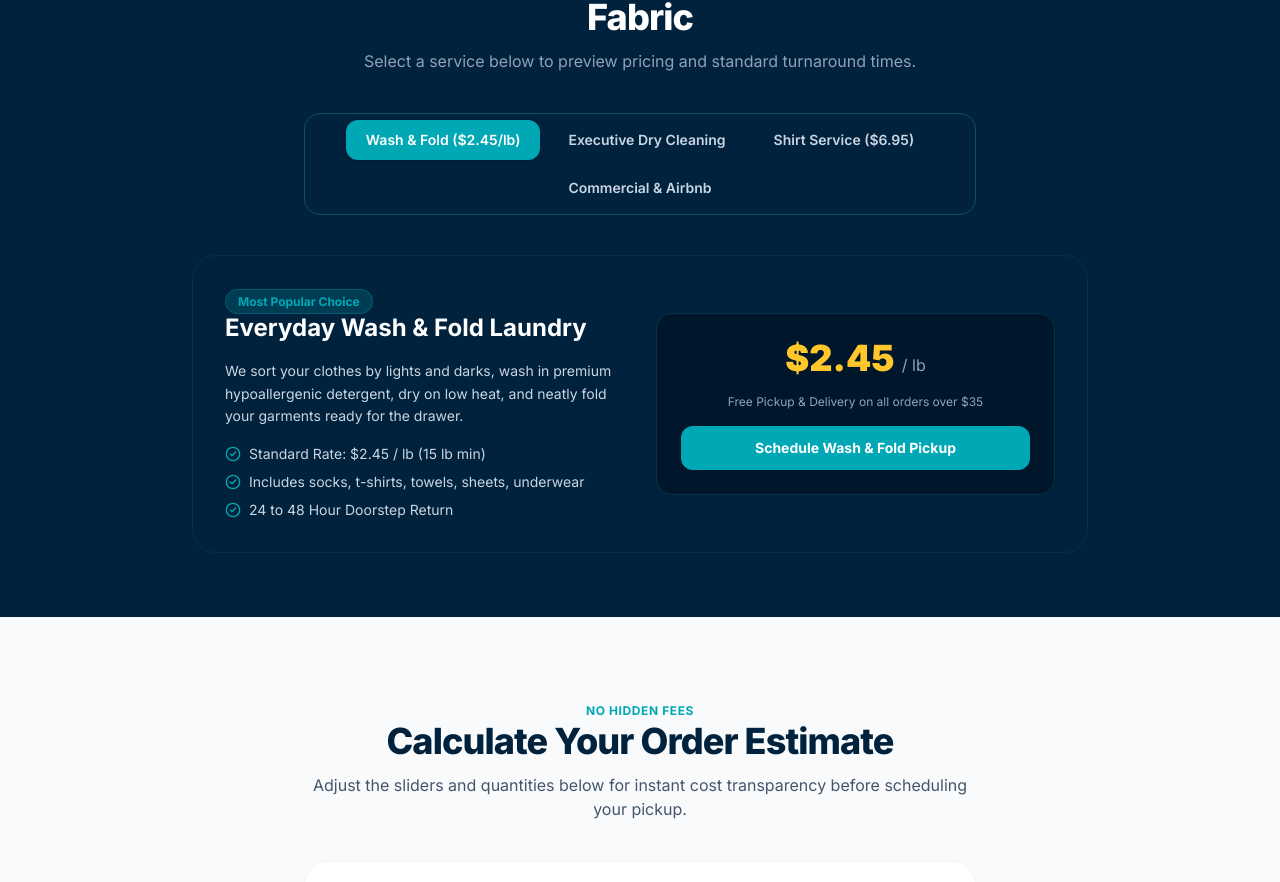
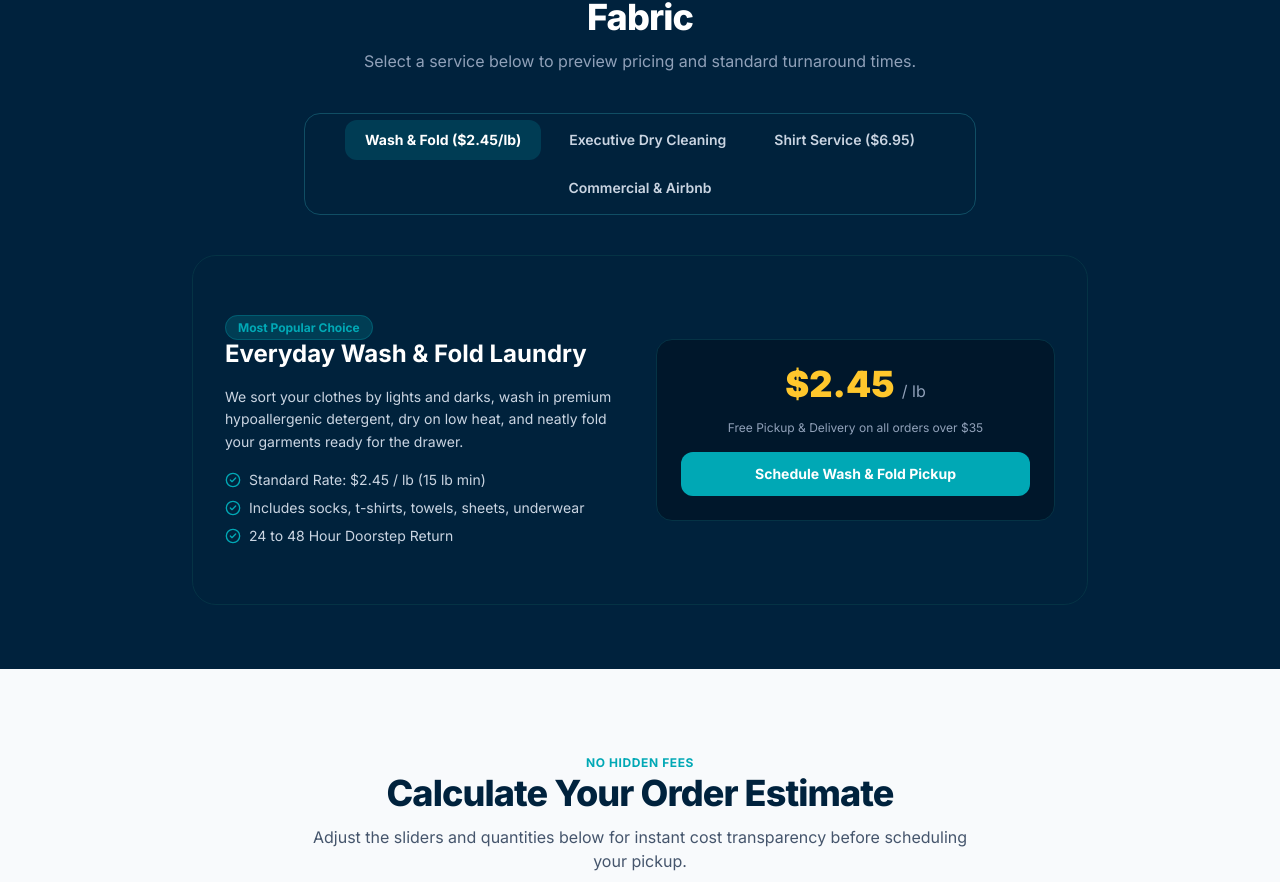
Before and after one commit to aftabfarhanarko/Beachwood-Cleaners-Laundry, a Next.js app: page / in a window 1280 px wide. Shown: the part 1788-2670 px from the top of the page. Built offline with nearby package versions, Linux system fonts and the light colour scheme.

Commit message:
Enhance ServiceTabs with Framer Motion layout transition and fade animations

```diff
--- a/src/components/ServiceTabs.tsx
+++ b/src/components/ServiceTabs.tsx
@@ -2,60 +2,14 @@
 
 import React, { useState } from "react";
 import Link from "next/link";
+import { motion, AnimatePresence } from "framer-motion";
 import { CheckCircle2 } from "lucide-react";
 
 export function ServiceTabs() {
   const [activeTab, setActiveTab] = useState<"wash" | "dry" | "shirts" | "commercial">("wash");
 
-  return (
-    <div className="space-y-10">
-      {/* Navigation Tabs */}
-      <div className="flex flex-wrap justify-center gap-2 max-w-2xl mx-auto bg-[#00223D]/80 p-1.5 rounded-2xl border border-cyan-900">
-        <button
-          onClick={() => setActiveTab("wash")}
-          className={`px-5 py-2.5 rounded-xl text-sm font-semibold transition-all cursor-pointer ${
-            activeTab === "wash"
-              ? "bg-[#00A8B5] text-white shadow"
-              : "text-slate-300 hover:text-white hover:bg-cyan-950/50"
-          }`}
-        >
-          Wash & Fold ($2.45/lb)
-        </button>
-        <button
-          onClick={() => setActiveTab("dry")}
-          className={`px-5 py-2.5 rounded-xl text-sm font-semibold transition-all cursor-pointer ${
-            activeTab === "dry"
-              ? "bg-[#00A8B5] text-white shadow"
-              : "text-slate-300 hover:text-white hover:bg-cyan-950/50"
-          }`}
-        >
-          Executive Dry Cleaning
-        </button>
-        <button
-          onClick={() => setActiveTab("shirts")}
-          className={`px-5 py-2.5 rounded-xl text-sm font-semibold transition-all cursor-pointer ${
-            activeTab === "shirts"
-              ? "bg-[#00A8B5] text-white shadow"
-              : "text-slate-300 hover:text-white hover:bg-cyan-950/50"
-          }`}
-        >
-          Shirt Service ($6.95)
-        </button>
-        <button
-          onClick={() => setActiveTab("commercial")}
-          className={`px-5 py-2.5 rounded-xl text-sm font-semibold transition-all cursor-pointer ${
-            activeTab === "commercial"
-              ? "bg-[#00A8B5] text-white shadow"
-              : "text-slate-300 hover:text-white hover:bg-cyan-950/50"
-          }`}
-        >
-          Commercial & Airbnb
-        </button>
-      </div>
-
-      {/* Tab Details Display */}
-      <div className="bg-[#00223D]/60 rounded-3xl p-8 border border-cyan-950 max-w-4xl mx-auto">
-        {activeTab === "wash" && (
+  const tabContent = {
+    wash: (
       <div className="grid grid-cols-1 md:grid-cols-2 gap-8 items-center">
         <div className="space-y-4">
           <span className="bg-[#00A8B5]/20 text-[#00A8B5] border border-[#00A8B5]/30 text-xs font-bold px-3 py-1 rounded-full">
@@ -88,9 +42,8 @@ export function ServiceTabs() {
           </Link>
         </div>
       </div>
-        )}
-
-        {activeTab === "dry" && (
+    ),
+    dry: (
       <div className="grid grid-cols-1 md:grid-cols-2 gap-8 items-center">
         <div className="space-y-4">
           <span className="bg-[#00A8B5]/20 text-[#00A8B5] border border-[#00A8B5]/30 text-xs font-bold px-3 py-1 rounded-full">
@@ -123,9 +76,8 @@ export function ServiceTabs() {
           </Link>
         </div>
       </div>
-        )}
-
-        {activeTab === "shirts" && (
+    ),
+    shirts: (
       <div className="grid grid-cols-1 md:grid-cols-2 gap-8 items-center">
         <div className="space-y-4">
           <span className="bg-[#FFC72C]/20 text-[#FFC72C] border border-[#FFC72C]/30 text-xs font-bold px-3 py-1 rounded-full">
@@ -158,9 +110,8 @@ export function ServiceTabs() {
           </Link>
         </div>
       </div>
-        )}
-
-        {activeTab === "commercial" && (
+    ),
+    commercial: (
       <div className="grid grid-cols-1 md:grid-cols-2 gap-8 items-center">
         <div className="space-y-4">
           <span className="bg-[#00A8B5]/20 text-[#00A8B5] border border-[#00A8B5]/30 text-xs font-bold px-3 py-1 rounded-full">
@@ -193,7 +144,54 @@ export function ServiceTabs() {
           </a>
         </div>
       </div>
+    ),
+  };
+
+  const tabs: { key: "wash" | "dry" | "shirts" | "commercial"; label: string }[] = [
+    { key: "wash", label: "Wash & Fold ($2.45/lb)" },
+    { key: "dry", label: "Executive Dry Cleaning" },
+    { key: "shirts", label: "Shirt Service ($6.95)" },
+    { key: "commercial", label: "Commercial & Airbnb" },
+  ];
+
+  return (
+    <div className="space-y-10">
+      {/* Navigation Tabs */}
+      <div className="flex flex-wrap justify-center gap-2 max-w-2xl mx-auto bg-[#00223D]/80 p-1.5 rounded-2xl border border-cyan-900">
+        {tabs.map((tab) => (
+          <button
+            key={tab.key}
+            onClick={() => setActiveTab(tab.key)}
+            className="relative px-5 py-2.5 rounded-xl text-sm font-semibold transition-all cursor-pointer text-slate-300 hover:text-white"
+          >
+            {activeTab === tab.key && (
+              <motion.div
+                layoutId="activeTabIndicator"
+                className="absolute inset-0 bg-[#00A8B5] rounded-xl -z-10"
+                transition={{ type: "spring", stiffness: 300, damping: 28 }}
+              />
             )}
+            <span className={activeTab === tab.key ? "text-white font-bold" : ""}>
+              {tab.label}
+            </span>
+          </button>
+        ))}
+      </div>
+
+      {/* Tab Details Display with Framer Motion AnimatePresence */}
+      <div className="bg-[#00223D]/60 rounded-3xl p-8 border border-cyan-950 max-w-4xl mx-auto overflow-hidden min-h-[350px] flex items-center justify-center">
+        <AnimatePresence mode="wait">
+          <motion.div
+            key={activeTab}
+            initial={{ opacity: 0, y: 15 }}
+            animate={{ opacity: 1, y: 0 }}
+            exit={{ opacity: 0, y: -15 }}
+            transition={{ duration: 0.25, ease: "easeInOut" }}
+            className="w-full"
+          >
+            {tabContent[activeTab]}
+          </motion.div>
+        </AnimatePresence>
       </div>
     </div>
   );
```
Lines whose indentation alone changed are shown as unchanged.
